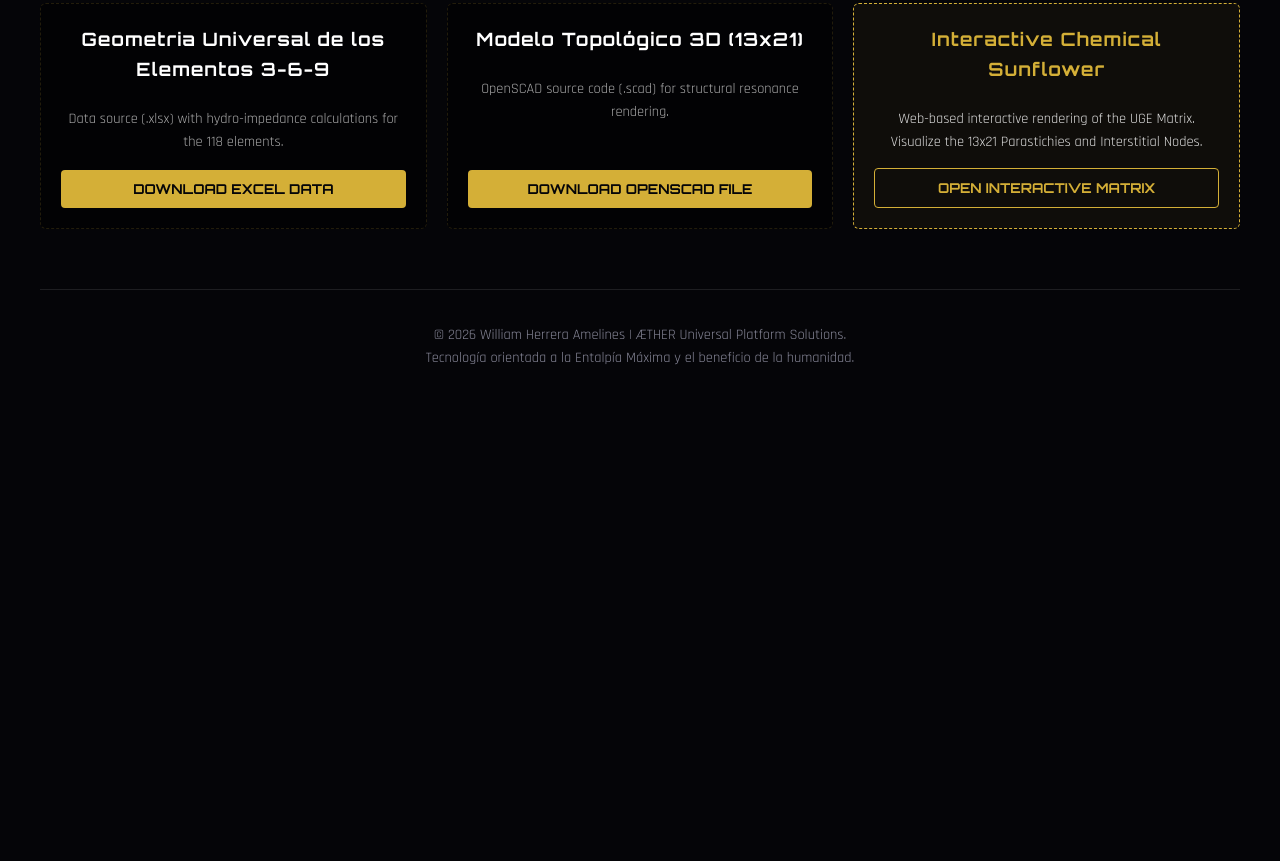
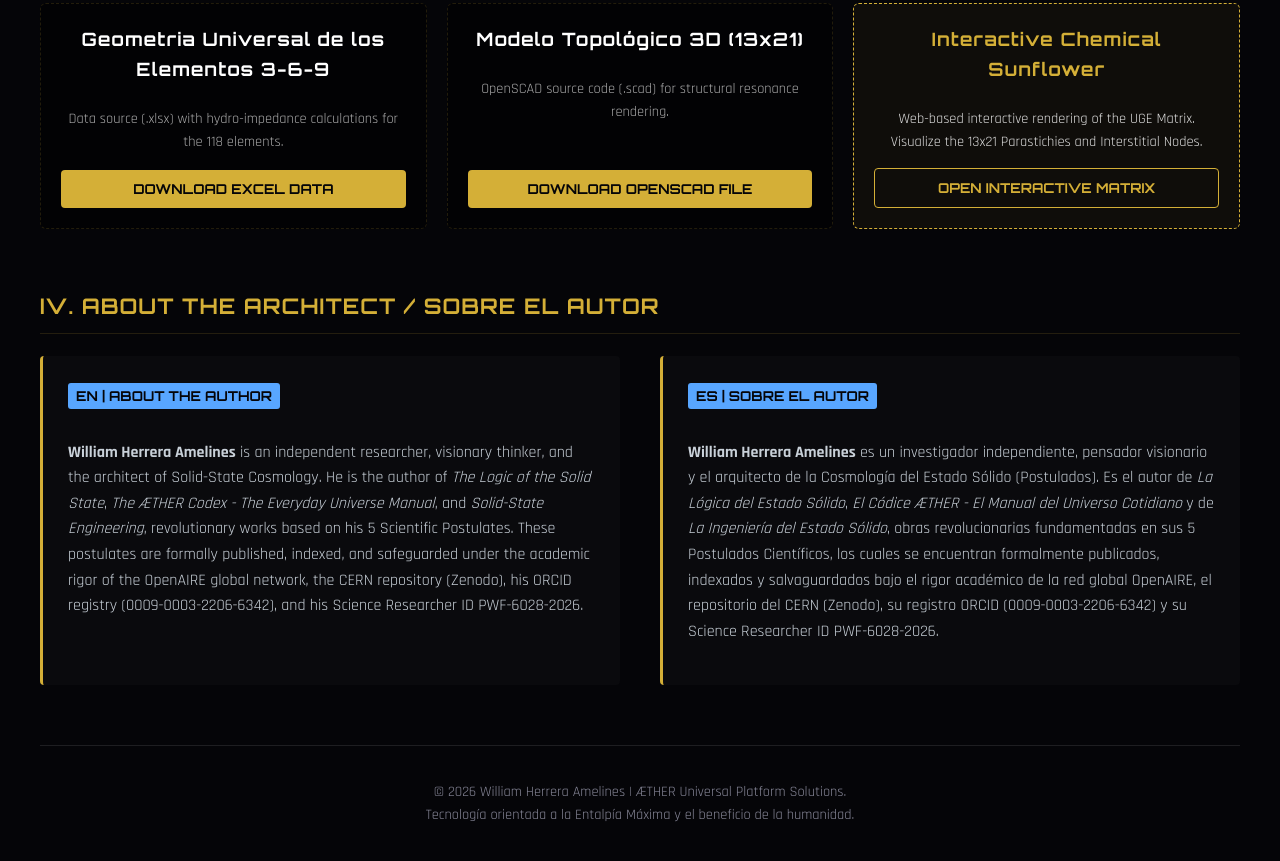
Before and after one commit to aetheruniversalsolutions-Amelines/aetheruniversalsolutions-Amelines.github.io, a plain HTML site: page index.html in a window 1280 px wide. Shown: the part 3157-4018 px from the top of the page. Before the commit the page ends 3582 px from the top, so only its background shows below. Drawn offline with Linux system fonts and the light colour scheme.

Commit message:
Update index.html

```diff
--- a/index.html
+++ b/index.html
@@ -331,6 +331,20 @@
         </div>
 
     </div>
+<!-- SECCIÓN: SOBRE EL AUTOR (NUEVO) -->
+    <h3 style="margin-top: 60px;">IV. ABOUT THE ARCHITECT / SOBRE EL AUTOR</h3>
+    <div class="bilingual-grid" style="margin-bottom: 60px;">
+        <!-- INGLÉS -->
+        <div class="lang-block">
+            <span class="lang-tag" style="background-color: #58a6ff; color: #050508;">EN | ABOUT THE AUTHOR</span>
+            <p style="font-size: 1rem; color: #c9d1d9;"><strong>William Herrera Amelines</strong> is an independent researcher, visionary thinker, and the architect of Solid-State Cosmology. He is the author of <em>The Logic of the Solid State</em>, <em>The ÆTHER Codex - The Everyday Universe Manual</em>, and <em>Solid-State Engineering</em>, revolutionary works based on his 5 Scientific Postulates. These postulates are formally published, indexed, and safeguarded under the academic rigor of the OpenAIRE global network, the CERN repository (Zenodo), his ORCID registry (0009-0003-2206-6342), and his Science Researcher ID PWF-6028-2026.</p>
+        </div>
+        <!-- ESPAÑOL -->
+        <div class="lang-block">
+            <span class="lang-tag" style="background-color: #58a6ff; color: #050508;">ES | SOBRE EL AUTOR</span>
+            <p style="font-size: 1rem; color: #c9d1d9;"><strong>William Herrera Amelines</strong> es un investigador independiente, pensador visionario y el arquitecto de la Cosmología del Estado Sólido (Postulados). Es el autor de <em>La Lógica del Estado Sólido</em>, <em>El Códice ÆTHER - El Manual del Universo Cotidiano</em> y de <em>La Ingeniería del Estado Sólido</em>, obras revolucionarias fundamentadas en sus 5 Postulados Científicos, los cuales se encuentran formalmente publicados, indexados y salvaguardados bajo el rigor académico de la red global OpenAIRE, el repositorio del CERN (Zenodo), su registro ORCID (0009-0003-2206-6342) y su Science Researcher ID PWF-6028-2026.</p>
+        </div>
+    </div>
 
     <!-- FOOTER -->
     <footer>
```
